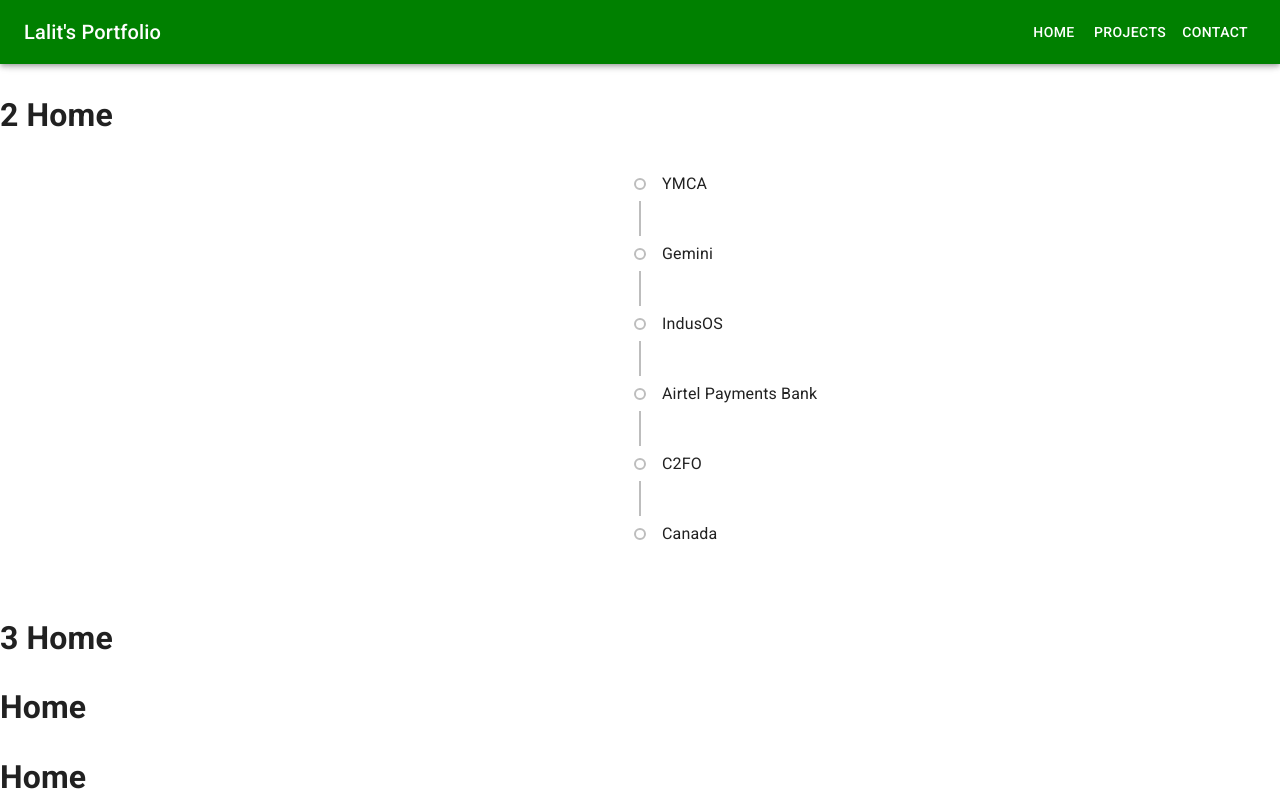
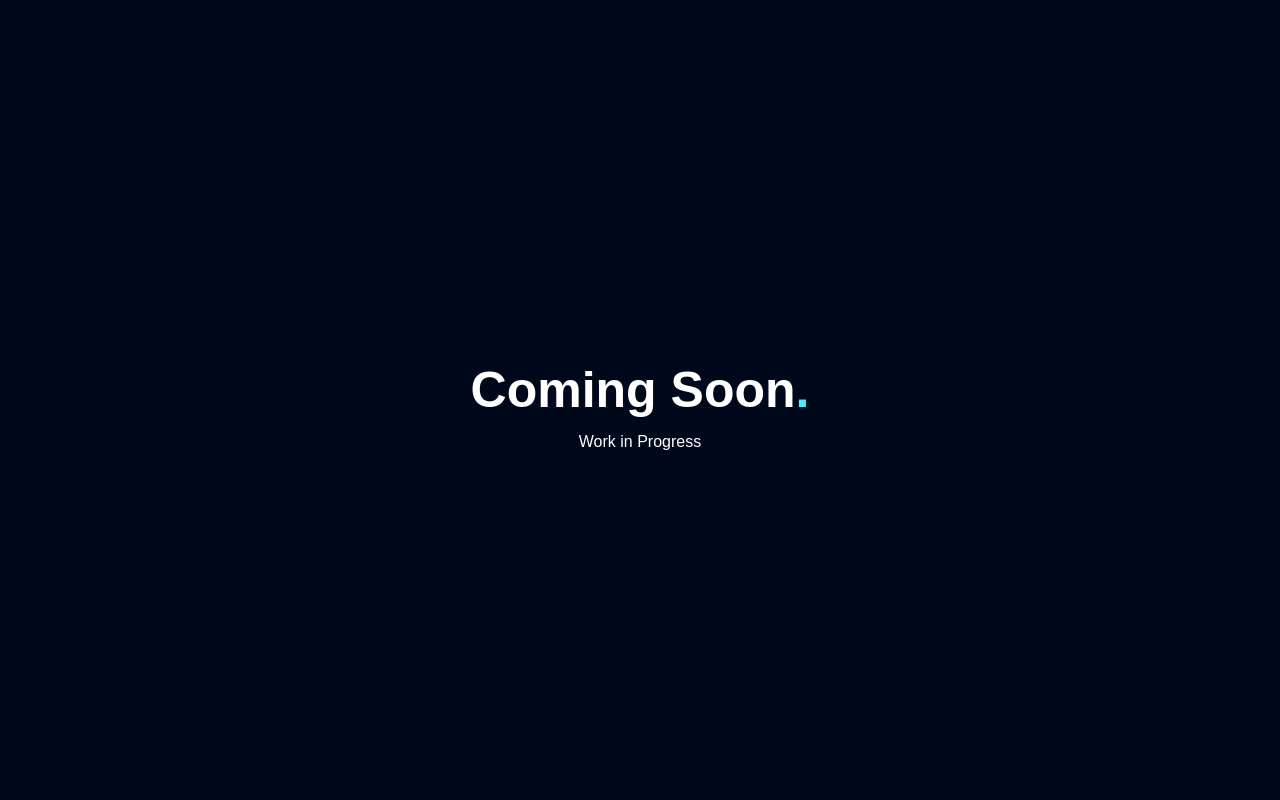
Before and after one commit to develop-with-lalit/portfolio, a React (Create React App) app: page / in a window 1280 px wide. Shown: the top 800 px of the page. Built offline with nearby package versions, Linux system fonts and the light colour scheme.

Commit message:
coming soon added

```diff
--- a/src/App.css
+++ b/src/App.css
@@ -36,3 +36,90 @@
     transform: rotate(360deg);
   }
 }
+
+/* Coming Soon Styling, to be removed */
+
+body {
+  background: #00091b;
+  color: #fff;
+}
+
+@keyframes fadeIn {
+  from {
+    top: 20%;
+    opacity: 0;
+  }
+  to {
+    top: 100;
+    opacity: 1;
+  }
+}
+
+@-webkit-keyframes fadeIn {
+  from {
+    top: 20%;
+    opacity: 0;
+  }
+  to {
+    top: 100;
+    opacity: 1;
+  }
+}
+
+.wrapper {
+  position: absolute;
+  left: 50%;
+  top: 50%;
+  transform: translate(-50%, -50%);
+  -webkit-transform: translate(-50%, -50%);
+  animation: fadeIn 1000ms ease;
+  -webkit-animation: fadeIn 1000ms ease;
+}
+
+h1 {
+  font-size: 50px;
+  font-family: "Poppins", sans-serif;
+  margin-bottom: 0;
+  line-height: 1;
+  font-weight: 700;
+}
+
+.dot {
+  color: #4febfe;
+}
+
+p {
+  text-align: center;
+  margin: 18px;
+  font-family: "Muli", sans-serif;
+  font-weight: normal;
+}
+
+.icons {
+  text-align: center;
+}
+
+.icons i {
+  color: #00091b;
+  background: #fff;
+  height: 15px;
+  width: 15px;
+  padding: 13px;
+  margin: 0 10px;
+  border-radius: 50px;
+  border: 2px solid #fff;
+  transition: all 200ms ease;
+  text-decoration: none;
+  position: relative;
+}
+
+.icons i:hover,
+.icons i:active {
+  color: #fff;
+  background: none;
+  cursor: pointer !important;
+  transform: scale(1.2);
+  -webkit-transform: scale(1.2);
+  text-decoration: none;
+}
+/* Coming Soon ends here */
--- a/src/App.tsx
+++ b/src/App.tsx
@@ -3,21 +3,26 @@
 import Home from "./pages/Home";
 import Contact from "./pages/Contact";
 import NoPage from "./pages/NoPage";
+import Experience from "./pages/Experience";
+import ComingSoon from "./pages/ComingSoon";
 
 import "./App.css";
+
 
 function App() {
   return (
     <>
-      <BrowserRouter>
+    <ComingSoon />
+      {/* <BrowserRouter>
         <Routes>
           <Route path="/" element={<Layout />}>
             <Route index element={<Home />} />
             <Route path="contact" element={<Contact />} />
+            <Route path="experience" element={<Experience />} />
             <Route path="*" element={<NoPage />} />
           </Route>
         </Routes>
-      </BrowserRouter>
+      </BrowserRouter> */}
     </>
   );
 }
--- a/src/components/Navbar.tsx
+++ b/src/components/Navbar.tsx
@@ -17,7 +17,7 @@
 const drawerWidth = 240;
 const navItems = [
   { title: "Home", path: "/" },
-  // { title: "About", path: "/about" },
+  // { title: "Experiences", path: "/experiences" },
   { title: "Projects", path: "/projects" },
   { title: "Contact", path: "/contact" },
 ];
--- /dev/null
+++ b/src/pages/ComingSoon.tsx
@@ -0,0 +1,14 @@
+const ComingSoon = () => {
+  return (
+    <>
+      <div className="wrapper">
+        <h1>
+          Coming Soon<span className="dot">.</span>
+        </h1>
+        <p>Work in Progress</p>
+      </div>
+    </>
+  );
+};
+
+export default ComingSoon;
--- /dev/null
+++ b/src/pages/Experience.tsx
@@ -0,0 +1,13 @@
+const Experience = () => {
+  return (
+    <>
+      <h1>1 Experiences</h1>
+      <h1>2 Experiences</h1>
+      <h1>Experiences</h1>
+      <h1>Experiences</h1>
+      <h1>Experiences</h1>
+    </>
+  );
+};
+
+export default Experience;
```
